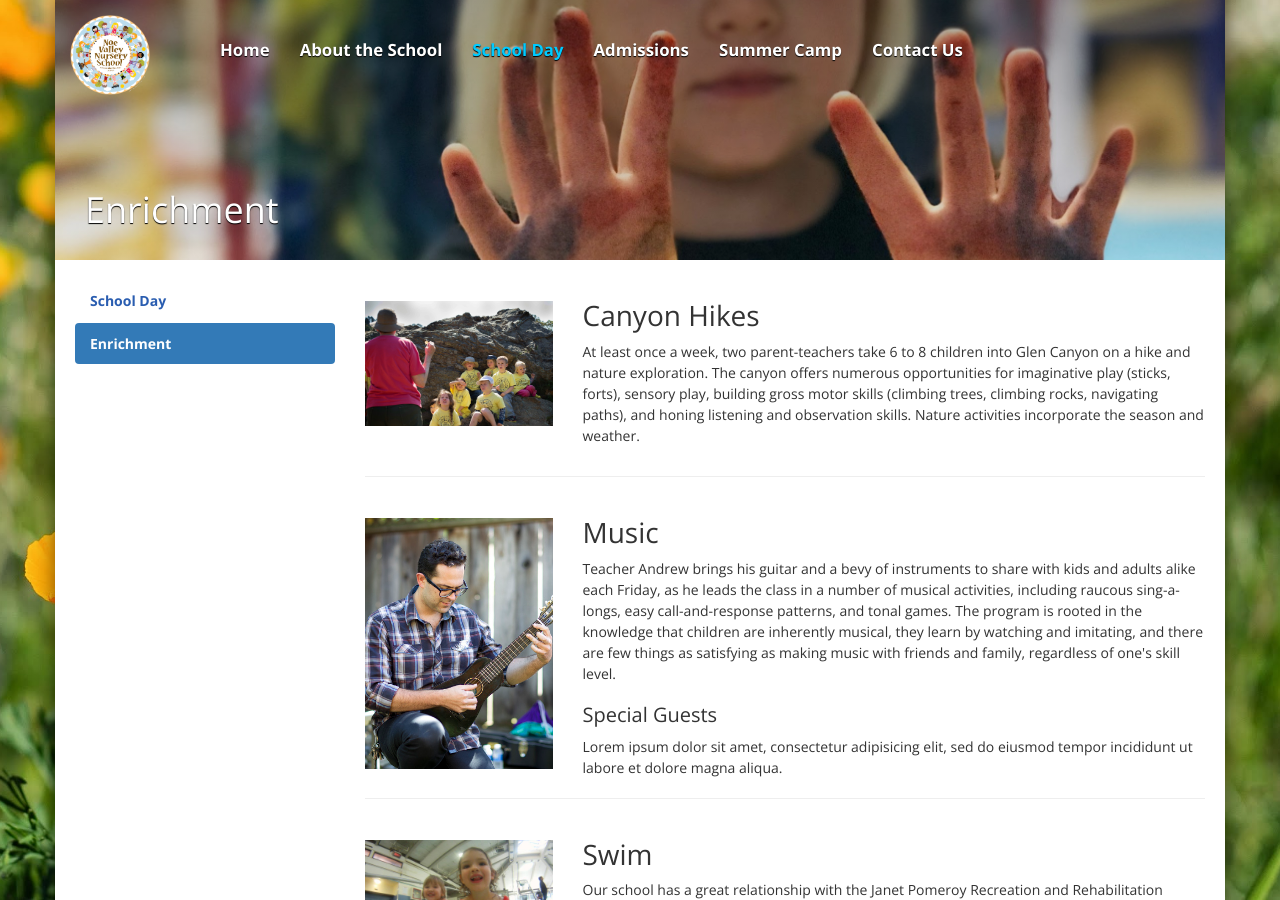
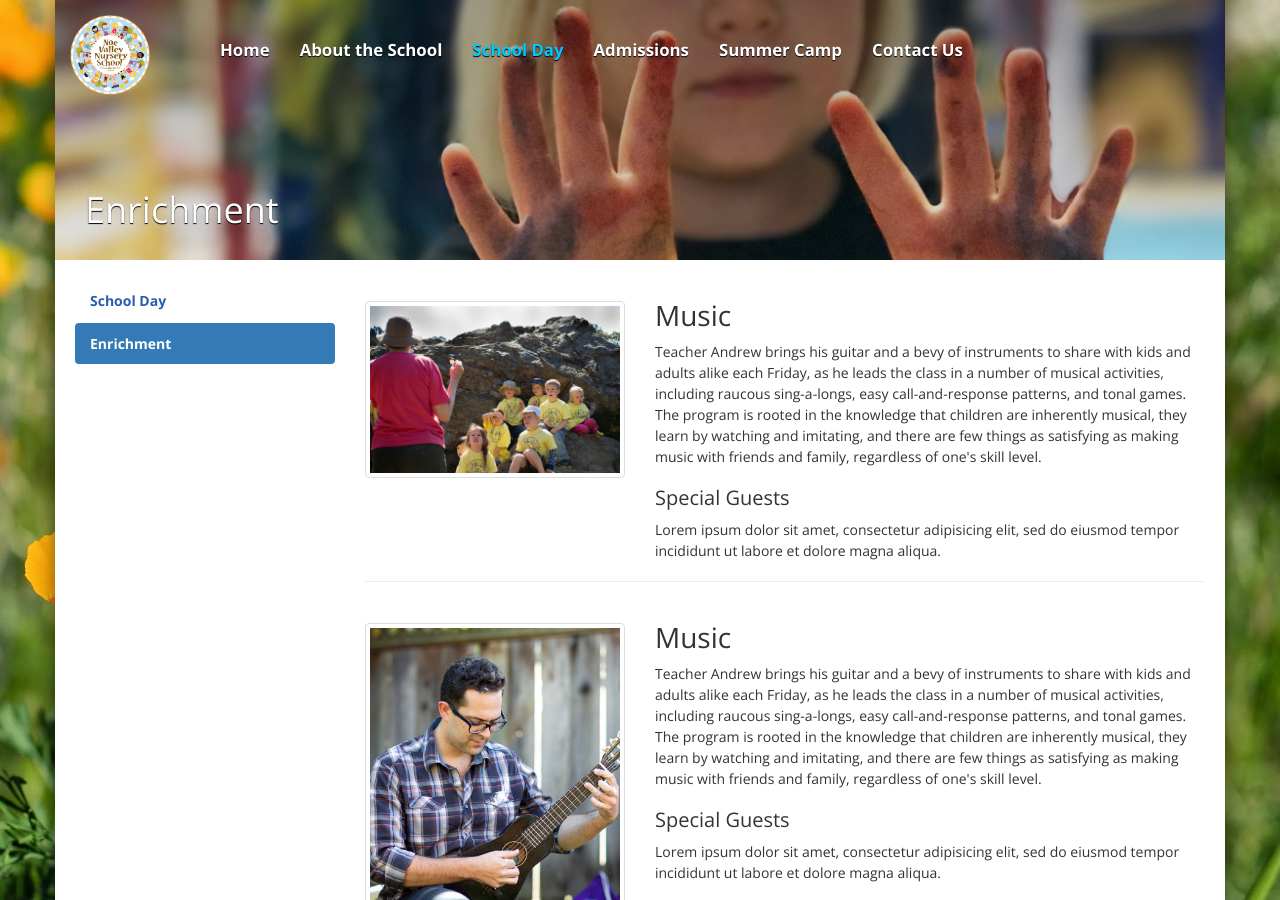
Before and after one commit to nvns/nvns.github.io, a Jekyll site: the page built from school_day/enrichment.html, in a window 1280 px wide and 900 px high. Built offline with Jekyll 4.4.1, drawn with Linux system fonts in a browser that asks for light colours.

```diff
--- a/index.html
+++ b/index.html
@@ -12,6 +12,7 @@
     </div>
     <div class="col-md-5 col-md-offset-1">
         <h2>Interested in Enrolling?</h2>
+        <h3>Our next parent information night will take place April 10th from 7pm - 8:30pm.</h3>
         <p>See our <a href="/admissions">admissions page</a> for more info,<br/>or contact us at <a href="mailto:membership@noevalleynurseryschool.com">membership@noevalleynurseryschool.com</a></p>
     </div>
 </div>
--- a/school_day/enrichment.html
+++ b/school_day/enrichment.html
@@ -7,16 +7,19 @@
 ---
 
 
+<div class="row">
+    <div class="col-md-4 col-xs-5">
+        <br/>
+        <img src="/img/pages/school_day/enrichment/canyon_hikes.jpg" class="img-responsive img-thumbnail" alt="Teacher Andrew" />
+    </div>
+    <div class="col-md-8 col-xs-7">
 
-<div class="row">
-    <div class="col-md-3 col-xs-4">
-        <br/>
-        <img src="/img/pages/school_day/enrichment/canyon_hikes.jpg" class="img-responsive" alt="Teacher Andrew" />
-    </div>
-    <div class="col-md-9 col-xs-8">
+        <h2>Music</h2>
+        <p>Teacher Andrew brings his guitar and a bevy of instruments to share with kids and adults alike each Friday, as he leads the class in a number of musical activities, including raucous sing-a-longs, easy call-and-response patterns, and tonal games. The program is rooted in the knowledge that children are inherently musical, they learn by watching and imitating, and there are few things as satisfying as making music with friends and family, regardless of one's skill level.</p>
 
-        <h2>Canyon Hikes</h2>
-        <p>At least once a week, two parent-teachers take 6 to 8 children into Glen Canyon on a hike and nature exploration. The canyon offers numerous opportunities for imaginative play (sticks, forts), sensory play, building gross motor skills (climbing trees, climbing rocks, navigating paths), and honing listening and observation skills. Nature activities incorporate the season and weather.</p>
+        <h3>Special Guests</h3>
+        Lorem ipsum dolor sit amet, consectetur adipisicing elit, sed do eiusmod
+        tempor incididunt ut labore et dolore magna aliqua.
 
     </div>
 </div>
@@ -24,11 +27,11 @@
 <hr/>
 
 <div class="row">
-    <div class="col-md-3 col-xs-4">
+    <div class="col-md-4 col-xs-5">
         <br/>
-        <img src="/img/pages/school_day/enrichment/andrew.jpg" class="img-responsive" alt="Teacher Andrew" />
+        <img src="/img/pages/school_day/enrichment/andrew.jpg" class="img-responsive img-thumbnail" alt="Teacher Andrew" />
     </div>
-    <div class="col-md-9 col-xs-8">
+    <div class="col-md-8 col-xs-7">
 
         <h2>Music</h2>
         <p>Teacher Andrew brings his guitar and a bevy of instruments to share with kids and adults alike each Friday, as he leads the class in a number of musical activities, including raucous sing-a-longs, easy call-and-response patterns, and tonal games. The program is rooted in the knowledge that children are inherently musical, they learn by watching and imitating, and there are few things as satisfying as making music with friends and family, regardless of one's skill level.</p>
@@ -44,11 +47,11 @@
 <hr/>
 
 <div class="row">
-    <div class="col-md-3 col-xs-4">
+    <div class="col-md-4 col-xs-5">
         <br/>
-        <img src="/img/pages/school_day/enrichment/swim.jpg" class="img-responsive" alt="Teacher Andrew" />
+        <img src="/img/pages/school_day/enrichment/swim.jpg" class="img-responsive img-thumbnail" alt="Teacher Andrew" />
     </div>
-    <div class="col-md-9 col-xs-8">
+    <div class="col-md-8 col-xs-7">
 
         <h2>Swim</h2>
         <p>Our school has a great relationship with the Janet Pomeroy Recreation and Rehabilitation Center, which has an indoor swimming pool heated from 90-93 degrees. Each Thursday we have the shallow part of the pool reserved for our school from 10-11 am year-round. During the school year, three parent-teachers escort six children to the pool each week. The swim program does NOT provide swimming lessons and the children do NOT need to know how to swim. This is an opportunity to play and splash around in the water. Swimmers rotate every week, so once a child is in the rotation they may go about once a month.</p>
@@ -61,11 +64,11 @@
 <hr/>
 
 <div class="row">
-    <div class="col-md-3 col-xs-4">
+    <div class="col-md-4 col-xs-5">
         <br/>
-        <img src="/img/pages/school_day/enrichment/field_trips.jpg" class="img-responsive" alt="Teacher Andrew" />
+        <img src="/img/pages/school_day/enrichment/field_trips.jpg" class="img-responsive img-thumbnail" alt="Teacher Andrew" />
     </div>
-    <div class="col-md-9 col-xs-8">
+    <div class="col-md-8 col-xs-7">
 
         <h2>Field Trips </h2>
         <p>Our school organizes many opportunities for students to explore San Francisco and the Bay area. Every year we go to the SF Symphony, take a train trip on the Caltrain to Burlingame for a picnic, and go camping at the beginning and end of the school year. Other events have included a private story time at Charlie’s Corner in Noe Valley, visits to our local fire station, and theater/dance performances at the Yerba Buena Center.</p>
@@ -78,11 +81,11 @@
 <hr/>
 
 <div class="row">
-    <div class="col-md-3 col-xs-4">
+    <div class="col-md-4 col-xs-5">
         <br/>
-        <img src="/img/pages/school_day/enrichment/community_garden.jpg" class="img-responsive" alt="Teacher Andrew" />
+        <img src="/img/pages/school_day/enrichment/community_garden.jpg" class="img-responsive img-thumbnail" alt="Teacher Andrew" />
     </div>
-    <div class="col-md-9 col-xs-8">
+    <div class="col-md-8 col-xs-7">
 
         <h2>Community Garden</h2>
         <p>Our school has a garden plot in the Little Red Hen Community Garden, which is just a short stroll from school. Children plant seeds, water, and harvest vegetables, fruits and herbs year-round. They use all their senses while learning about the seasons, the weather, cycles of life, and a variety of insects and critters. </p>
```
Also changed, not shown: _includes/subpages_list.html (line endings or trailing spaces), about/index.html (line endings or trailing spaces).
